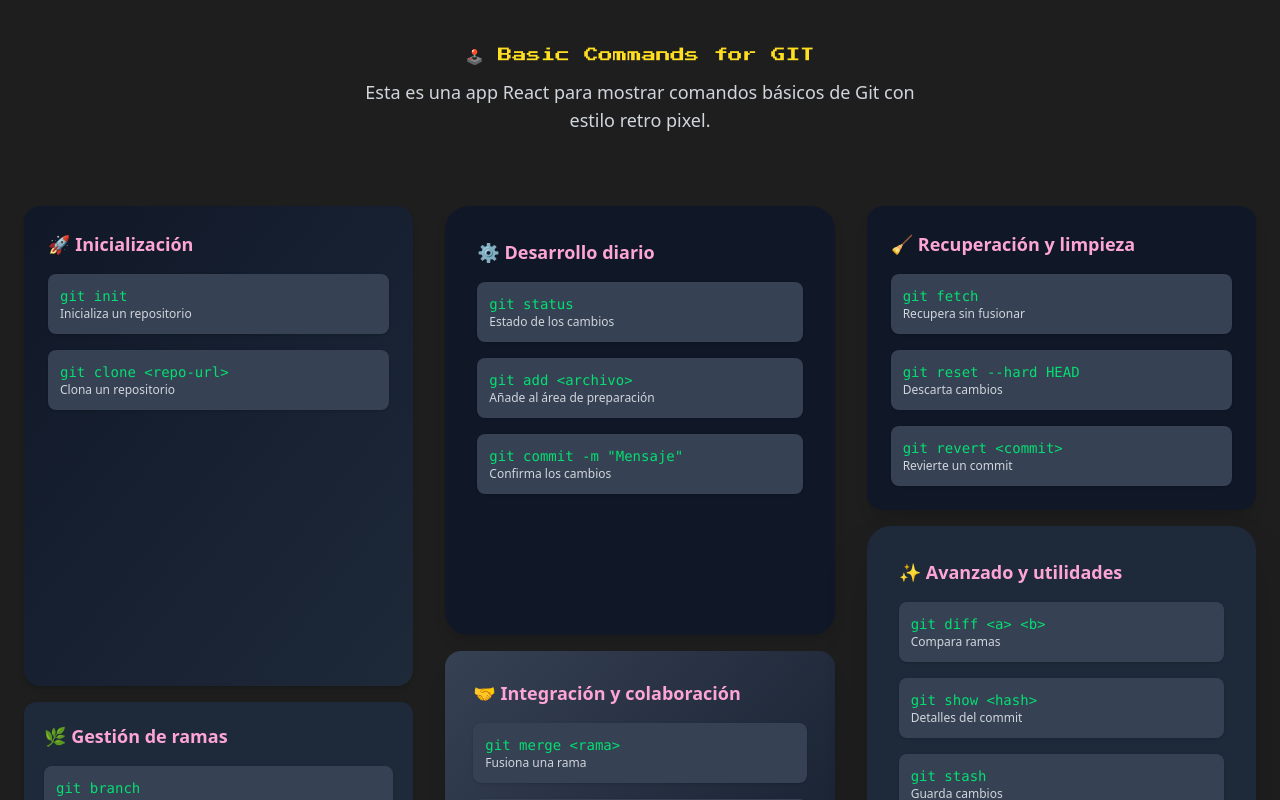
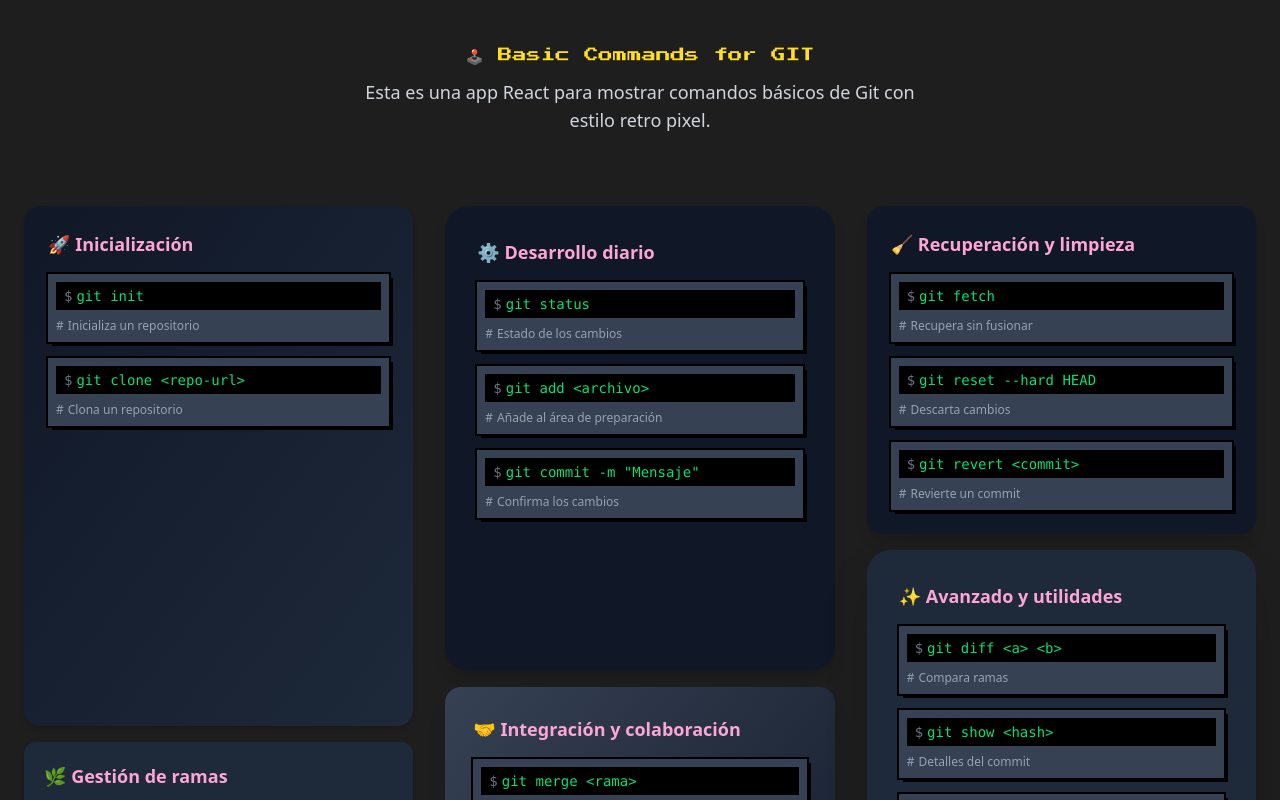
Before and after one commit to AdrianGerman/basic-commands-for-git, a React (Vite) app: page / in a window 1280 px wide. Shown: the top 800 px of the page. Built offline with nearby package versions, Linux system fonts and the light colour scheme.

Commit message:
add styles for command item

```diff
--- a/src/components/CommandItem.jsx
+++ b/src/components/CommandItem.jsx
@@ -1,6 +1,10 @@
 export const CommandItem = ({ command, description }) => (
-  <div className="bg-gray-700 border-2 border-black p-2 rounded-lg shadow pixel-border">
-    <p className="text-green-400 font-mono text-sm">{command}</p>
-    <p className="text-gray-300 text-xs">{description}</p>
+  <div className="bg-gray-700 p-2 rounded-none shadow-[4px_4px_0px_0px_#000] outline-2 outline-black transition-transform duration-300 hover:scale-105 cursor-pointer">
+    <p className="text-green-400 font-mono text-sm before:content-['$'] before:mr-1 before:text-gray-500 bg-black py-1 px-2">
+      {command}
+    </p>
+    <p className="text-gray-400 text-xs before:content-['#'] before:mr-1 mt-2">
+      {description}
+    </p>
   </div>
 )
```
